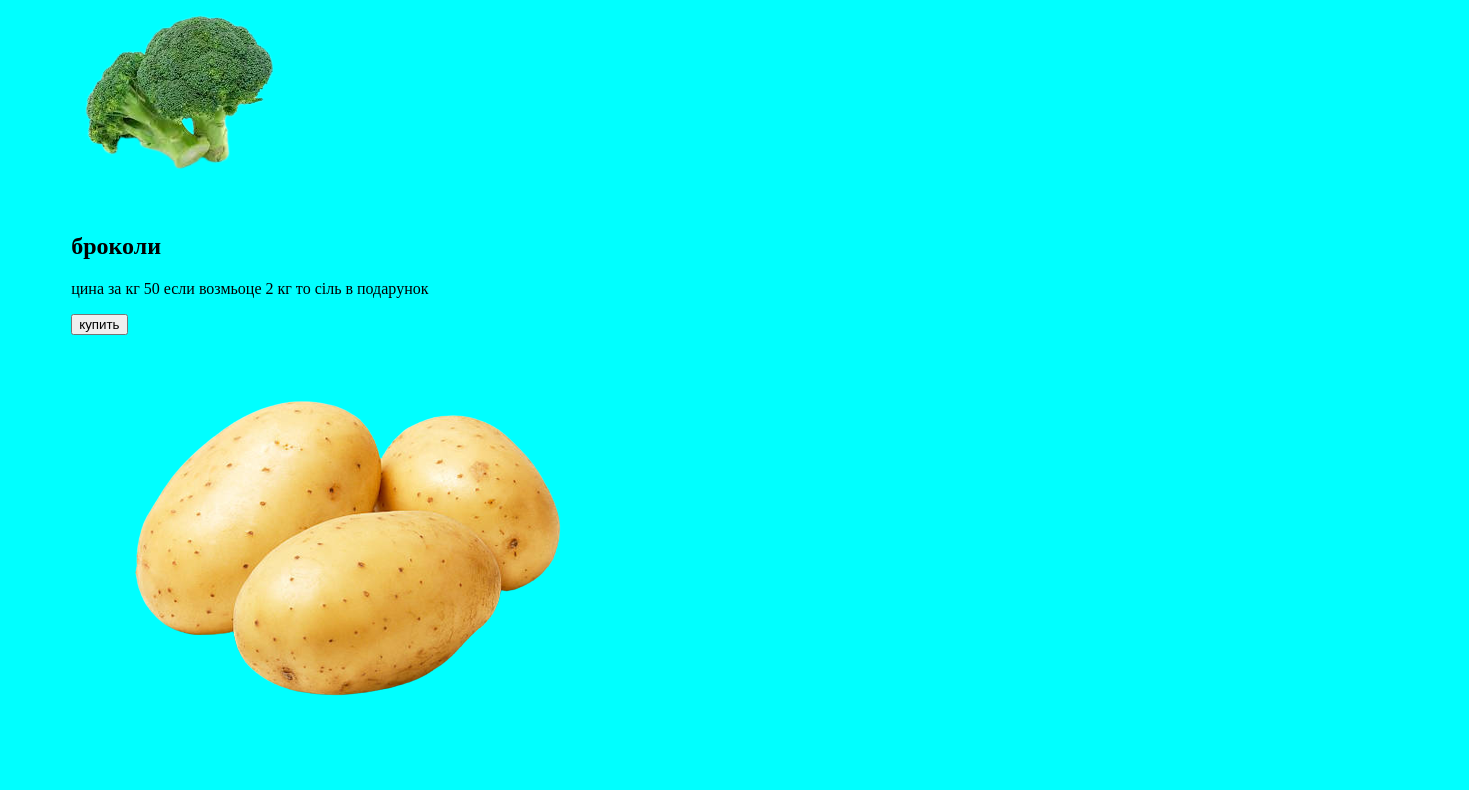
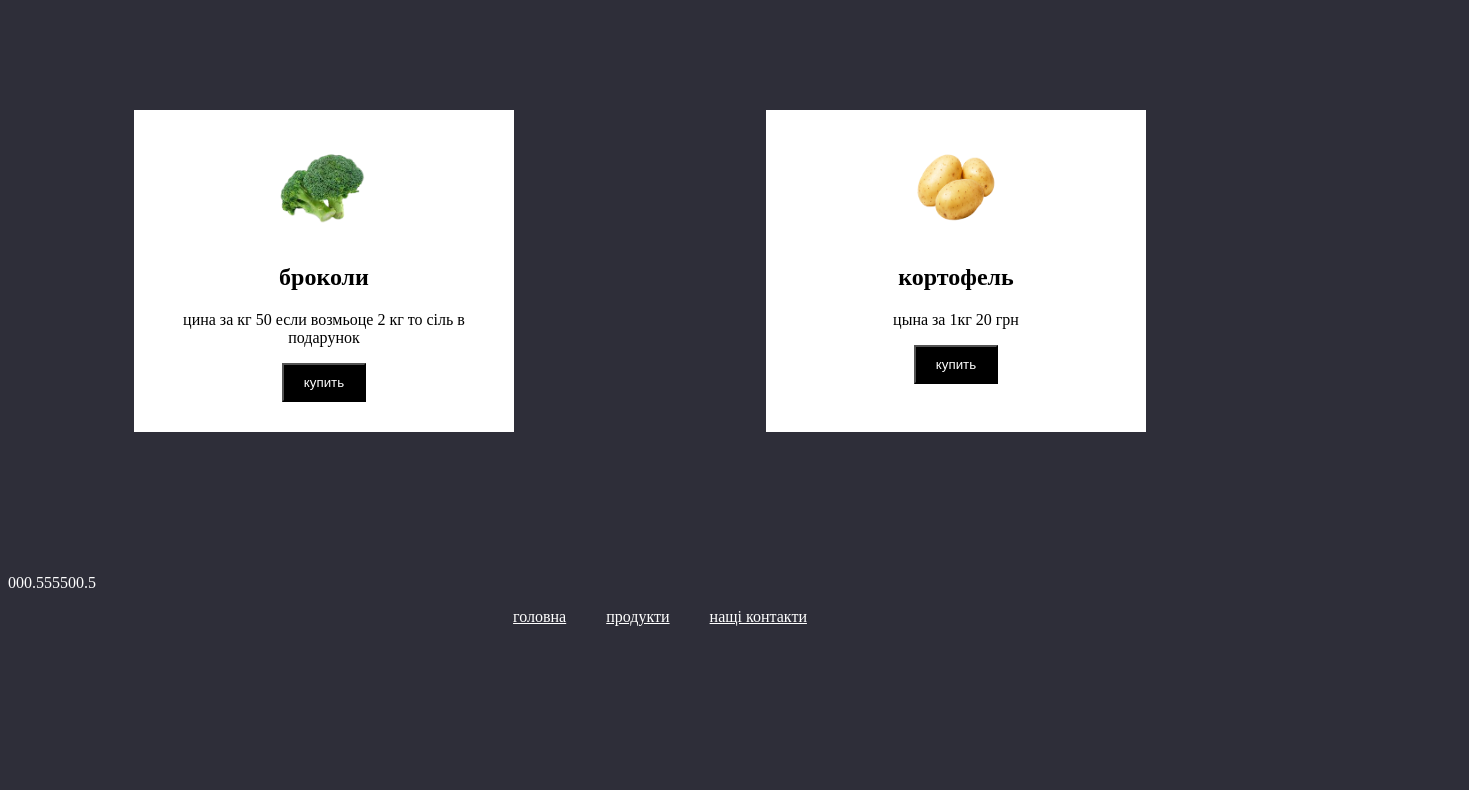
Before and after one commit to MasterIvan2013/shop, a plain HTML site: page index.html in a window 1280 px wide. Shown: the part 101-891 px from the top of the page, 1469 px wide, since content can reach past the window. After the commit the page ends 800 px from the top, so only its background shows below. Drawn offline with Linux system fonts and the light colour scheme.

Commit message:
Update style.css

```diff
--- a/style.css
+++ b/style.css
@@ -12,19 +12,55 @@
 body{
     /* background-image:url("img/vvvvv.avif"); */
   color: white;
-  background-color: aqua;
+  background-color: #2e2e39;
 }
 a{
     color: white;
 }
+li{
+    list-style-type:none ;
+}
 .header-list{
     display: flex;
     gap: 20px;
-    width:20px ;
 }
 .box{
     padding:0% 5% ;
     color: black;
 }
 .main{
+    display: flex;
 }
+.box img{
+    width: 100px;
+    height: 100px;
+}
+.box{
+    text-align: center;
+    width: 30%;
+    background-color: white;
+    margin: 10%;
+   padding: 30px ;
+}
+button{
+    padding:10px 20px;
+ background-color:black;
+ color: white;
+ transition: .5s;
+}
+button:hover{
+    background-color: aqua;
+    cursor: pointer;
+    transition: .5s;
+}
+.footer{
+
+}
+.footer-list{
+    display: flex;
+    justify-content: center;
+
+}
+.footer-list li{
+    margin: 0 20px;
+}
```
